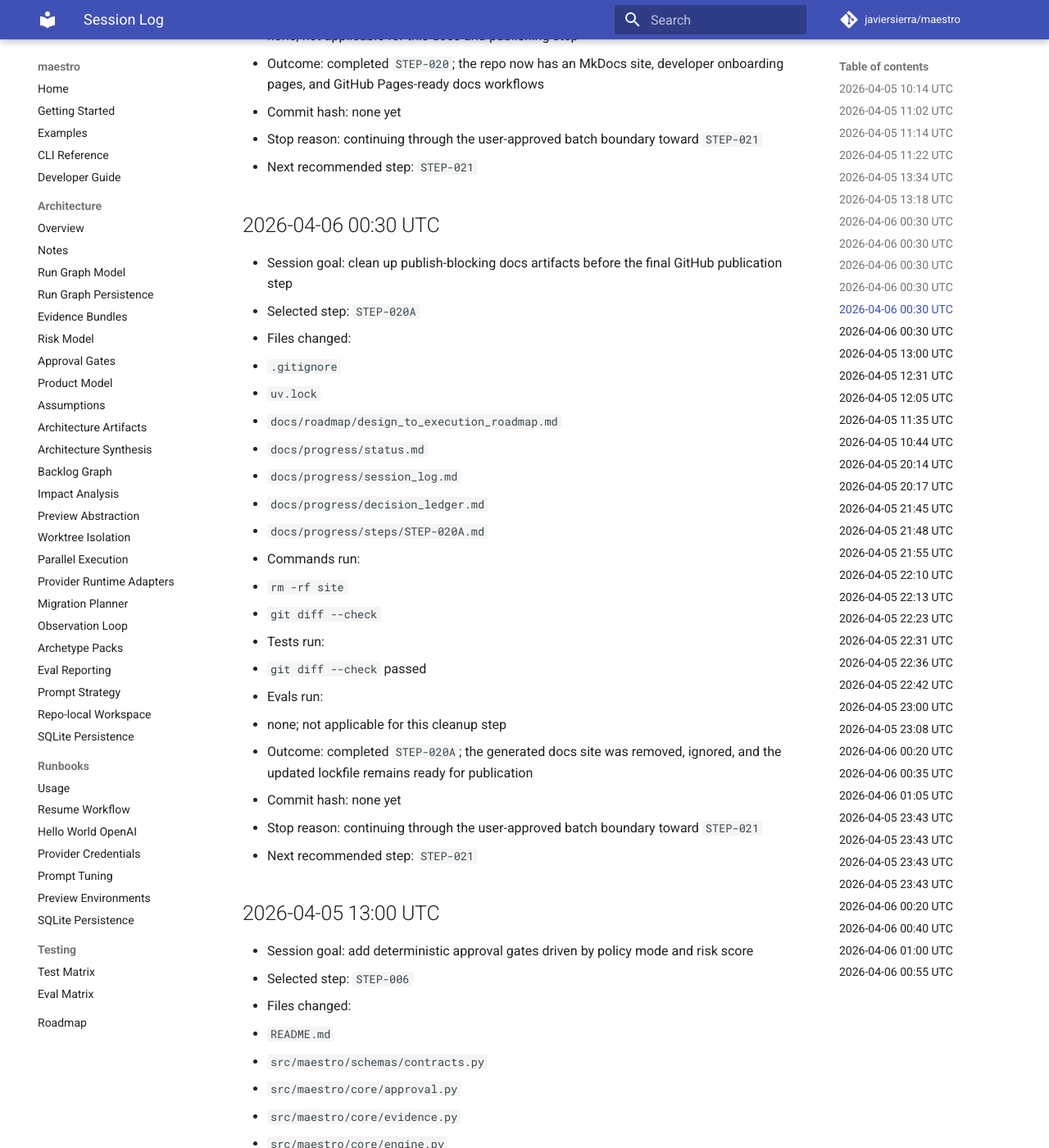
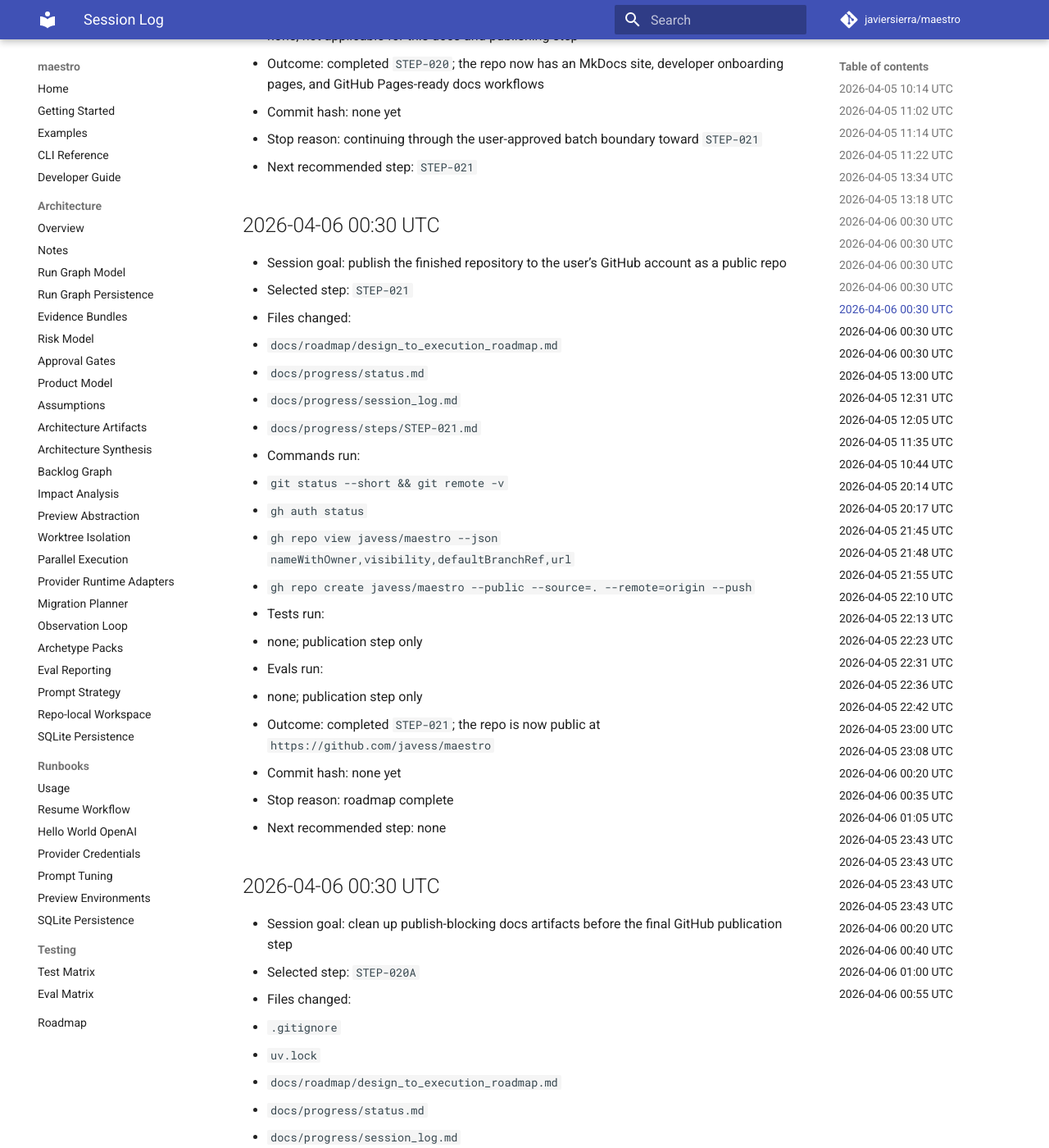
Before and after one commit to javess/maestro, an MkDocs documentation site: the page built from docs/progress/session_log.md, in a window 1280 px wide and 1400 px high, scrolled down 17740 px. Shown: the whole window at 82% size. Built offline with MkDocs 1.6.1 and Material for MkDocs 9.7.7, drawn with Linux system fonts in a browser that asks for light colours; comment, search, counter and statistics services are not loaded.

Commit message:
docs: record public github publication (STEP-021)

```diff
--- a/docs/progress/session_log.md
+++ b/docs/progress/session_log.md
@@ -459,6 +459,29 @@
 - Commit hash: none yet
 - Stop reason: continuing through the user-approved batch boundary toward `STEP-021`
 - Next recommended step: `STEP-021`
+
+## 2026-04-06 00:30 UTC
+
+- Session goal: publish the finished repository to the user’s GitHub account as a public repo
+- Selected step: `STEP-021`
+- Files changed:
+  - `docs/roadmap/design_to_execution_roadmap.md`
+  - `docs/progress/status.md`
+  - `docs/progress/session_log.md`
+  - `docs/progress/steps/STEP-021.md`
+- Commands run:
+  - `git status --short && git remote -v`
+  - `gh auth status`
+  - `gh repo view javess/maestro --json nameWithOwner,visibility,defaultBranchRef,url`
+  - `gh repo create javess/maestro --public --source=. --remote=origin --push`
+- Tests run:
+  - none; publication step only
+- Evals run:
+  - none; publication step only
+- Outcome: completed `STEP-021`; the repo is now public at `https://github.com/javess/maestro`
+- Commit hash: none yet
+- Stop reason: roadmap complete
+- Next recommended step: none
 
 ## 2026-04-06 00:30 UTC
 
```
Also changed, not shown: docs/progress/status.md (+1 -1 lines), docs/progress/steps/STEP-021.md (added, +48 -0 lines), docs/roadmap/design_to_execution_roadmap.md (+1 -1 lines).
